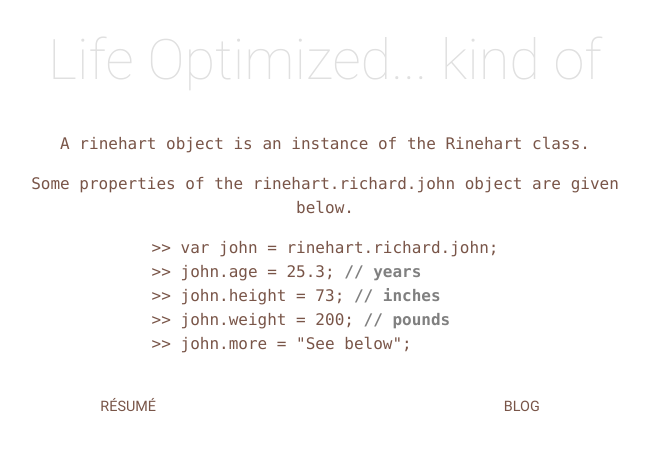
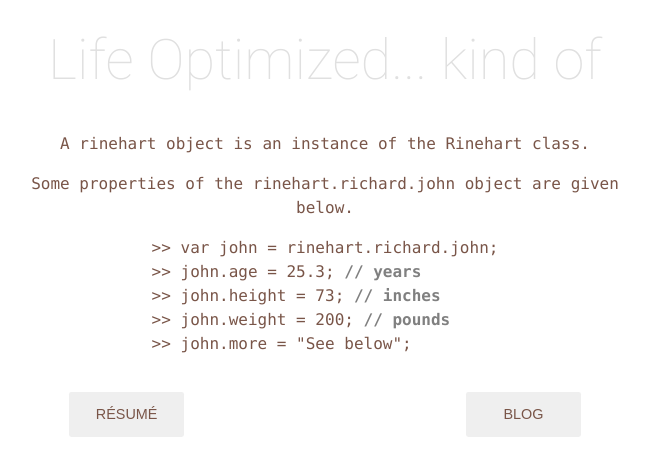
Before and after one commit to johnrichardrinehart/website, a Jekyll site: the page built from index.html, in a window 1280 px wide. Shown: the top 476 px of the page, without its empty margins (315-964 px from the left). Built offline with Jekyll 4.4.1, drawn with Linux system fonts in a browser that asks for light colours.

Commit message:
changed buttons to actual button elements. used flexbox (thanks #theskillwithin #css, freenode - https://gist.github.com/theskillwithin/0b2ca6aa7767a7b227728ab65d36cc83).

```diff
--- a/css/index.css
+++ b/css/index.css
@@ -2,11 +2,19 @@ body {
    font-family: "Roboto", sans-serif;
 }
 
-a, a:after, a:before { text-decoration: none; font-weight: 400; box-shadow: none !important;}
-
-a:hover {
+button:hover {
    transition: box-shadow .25s;
    box-shadow: 0 8px 17px 0 rgba(0,0,0,0.2),0 6px 20px 0 rgba(0,0,0,0.19);
+}
+
+button {
+   font-weight: 400;
+   color:#795548;
+   border-radius: .15rem;
+   font-size: .60em;
+   border: none;
+   padding: 1em;
+   width: 20vw;
 }
 
 br { line-height: 1.25rem; }
@@ -26,17 +34,7 @@ p { color:#795548; }
    font-size: 1.75em;
 }
 
-.button {
-   color:#795548;
-   width: 15%;
-   margin: 0 auto;
-   text-align: center;
-   padding: .5rem;
-   border-radius: .15rem;
-   font-size: .70em;
-}
-
-.button:focus{
+button:focus{
    animation: ripple .25s ease;
 }
 
@@ -46,11 +44,12 @@ p { color:#795548; }
     100% {opacity: 1; }
 }
 
-.button-left { margin-left: 10%; }
-
-.button-right { margin-right: 10%; }
-
-.buttons-container { display: flex; width: 100%; }
+.buttons-container {
+   display: flex;
+   align-items: center;
+   justify-content: space-between;
+   margin: 0 10vw;
+}
 
 .center { margin-left: auto; margin-right: auto; }
 
@@ -79,7 +78,11 @@ p { color:#795548; }
 @media (min-width:361px) {
    #header-text { font-size: 2.25em; }
 
-   .button { font-size: .75em; }
+   .pre {
+      font-size: .7em;
+   }
+
+   button { font-size: .75em; }
 }
 
 @media (min-width: 501px) {
@@ -87,19 +90,24 @@ p { color:#795548; }
 
    #center-card { width: 70%; }
 
-   .button { width: 10%; }
+   button {
+      width: 15vw;
+   }
 
-   .button-left { margin-left: 22.5%; }
-
-   .button-right { margin-right: 22.5%; }
+   .buttons-container {
+      margin: 0 20vw;
+   }
 }
 
 @media (min-width: 601px) {
    #header-text { font-size : 3em; }
 
-   .button-left { margin-left: 20%; }
+   #center-card {width: 60%; }
 
-   .button-right { margin-right: 20%; }
+   .buttons-container {
+      margin: 0 22.5vw;
+   }
+
 }
 
 @media (min-width:801px) {
@@ -107,19 +115,24 @@ p { color:#795548; }
 
    #header-text { font-size: 3.5em; }
 
-   .button-left { margin-left: 27.5%; }
+   button {
+      width: 10vw;
+   }
 
-   .button-right { margin-right: 27.5%; }
+   .buttons-container {
+      margin: 0 25vw;
+   }
+
 }
 
 @media (min-width:1051px) {
    #center-card { width: 50%; margin-bottom: 1.25em; }
 
-   .button { width: 8%; font-size: .9em; }
+   button { width: 9vw; font-size: .9em; }
 
-   .button-left { margin-left: 30%; }
-
-   .button-right { margin-right: 30%; }
+   .buttons-container {
+      margin: 0 30vw;
+   }
 
    .pre { font-size: 1em; line-height: 1.5rem;}
 }
@@ -129,11 +142,11 @@ p { color:#795548; }
 
    #header-text { font-size: 3.75em; }
 
-   .button { font-size: 1em; width: 7%; }
+   button { font-size: 1em; width: 8vw; }
 
-   .button-left { margin-left: 32.5%; }
-
-   .button-right { margin-right: 32.5%; }
+   .buttons-container {
+      margin: 0 32.5vw;
+   }
 }
 
 @media (min-width: 1501px) {
@@ -141,11 +154,11 @@ p { color:#795548; }
 
    #header-text { font-size: 4.5em; }
 
-   .button { width: 5%; }
+   .button { width: 8vw; }
 
-   .button-left { margin-left: 33%; }
-
-   .button-right {margin-right: 33%; }
+   .buttons-container {
+      margin: 0 33vw;
+   }
 
    .pre { font-size: 1.1em; }
 }
--- a/index.html
+++ b/index.html
@@ -47,21 +47,20 @@
       </div>
       </div>
       <div class="buttons-container">
-         <a href="resume" class="button button-left";
-            return false">
-            <div class="center-text">
+         <a href="resume" class="button">
+            <button>
                RÉSUMÉ
-            </div>
+            </button>
          </a>
          <!--<a href="about" class="button">-->
-            <!--<div>-->
+            <!--<button>-->
                <!--<p> ABOUT </p>-->
-            <!--</div>-->
+            <!--</button>-->
          <!--</a>-->
-         <a href="{{ site.posts.first.url }}" class="button button-right">
-            <div>
+         <a href="{{ site.posts.first.url }}" class="button">
+            <button>
                BLOG
-            </div>
+            </button>
          </a>
       </div>
       <script type="text/javascript" src="js/cookie.js"></script>
--- a/js/index.js
+++ b/js/index.js
@@ -37,7 +37,7 @@ function homeLayoutModule() {
 		var center_card_element = document.getElementById("center-card");
       center_card_element.style.background = this.squares_background_pallete[num_visits_mod_pallete_size];
 		// change buttons color
-		var button_elements = document.getElementsByClassName("button");
+		var button_elements = document.getElementsByTagName("button");
 		for ( var i = 0; i < button_elements.length; i++) {
 				button_elements[i].style.background = this.squares_background_pallete[num_visits_mod_pallete_size];
 		};
```
